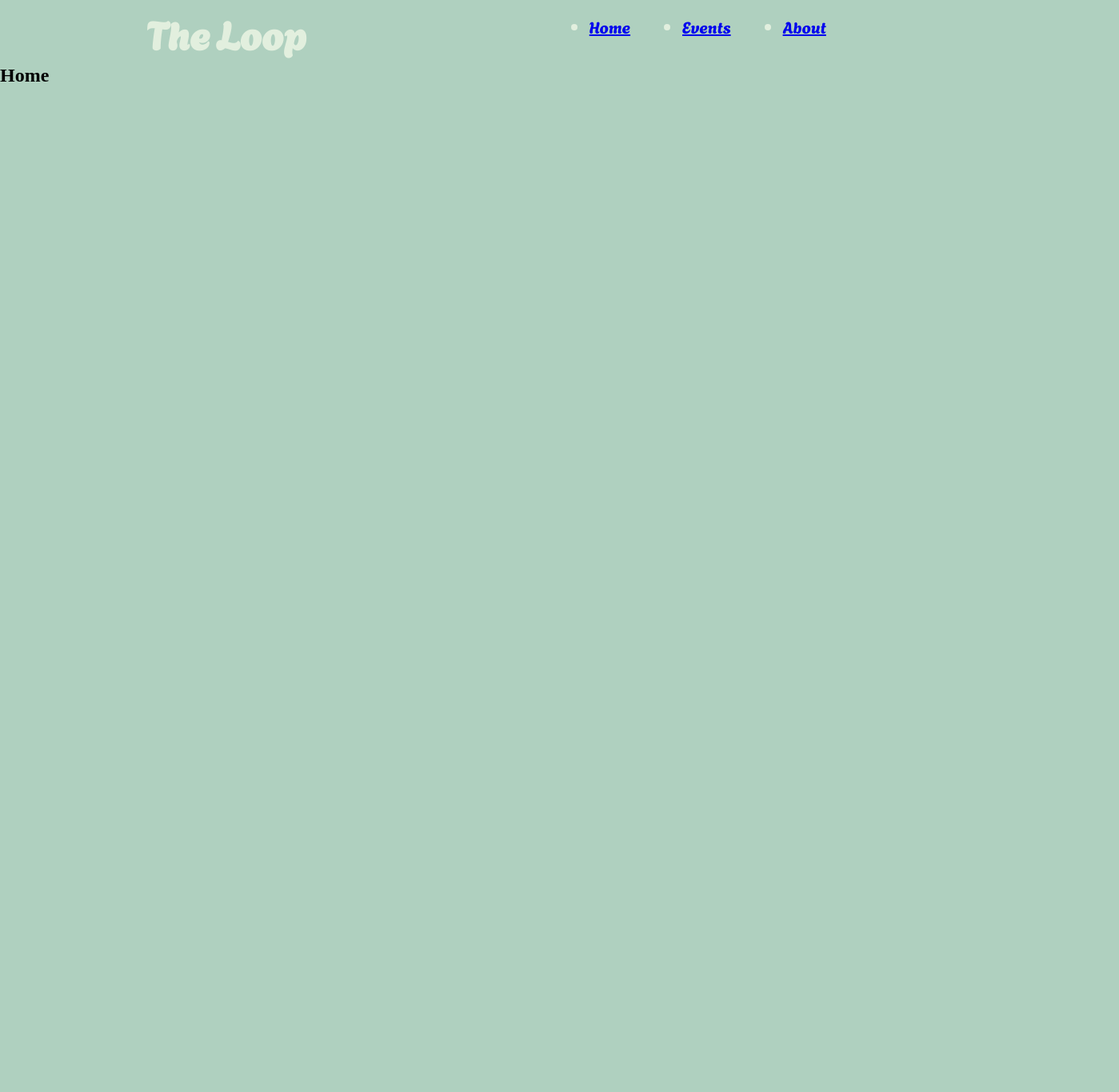
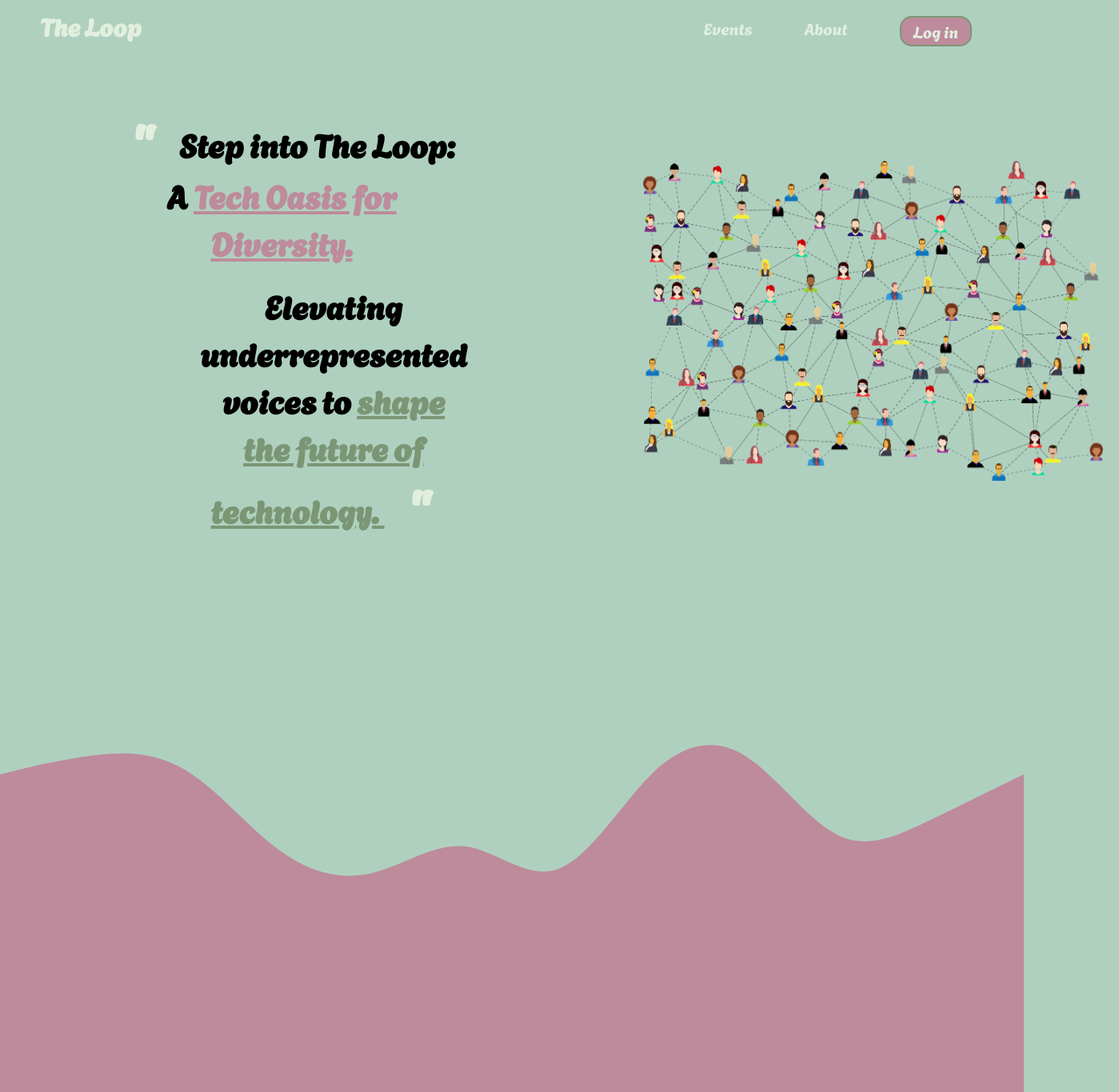
Before and after one commit to JonathanAlbertCross/The-Loop_Final-Project, a React (Vite) app in the folder client/: page / in a window 1280 px wide. Shown: the top 1365 px of the page at 80% size, 1399 px wide, since content can reach past the window. Before the commit the page ends 800 px from the top, so only its background shows below. Built offline with nearby package versions, Linux system fonts and the light colour scheme.

Commit message:
modified styling

```diff
--- a/client/src/App.css
+++ b/client/src/App.css
@@ -1,32 +1,86 @@
 * {
-  background-color: #afd0bf;
   margin: 0 auto;
   padding: 0;
 }
 
 @font-face {
   font-family: logo-font;
-  src: url(../public/fonts/Agbalumo-Regular.ttf) format("truetype");
+  src: url(/fonts/Agbalumo-Regular.ttf) format("truetype");
 }
 header {
   font-family: "logo-font";
   color: #e2efde;
   display: flex;
   justify-content: space-between;
-  padding: 5px;
   font-size: 3rem;
 }
 
 header > h1 {
-  font-size: 3rem;
+  font-size: 1.895rem;
+  margin-top: 10px;
+  margin-left: 50px;
+}
+
+.underline {
+  text-decoration: none;
+  display: inline-block;
+  border-bottom: 2px solid transparent;
+  border-image: url("../public/imgs/rrrepeat.svg") 1 repeat;
+  padding-bottom: 5px;
+}
+
+h1 > a {
+  text-decoration: none;
+  color: #e2efde;
 }
 
 header > nav > ul {
+  margin-top: 20px;
   font-size: 1.25rem;
   display: flex;
 }
 
 header > nav > ul > li {
+  color: #e2efde;
   margin-right: 65px;
-  margin-top: 13px;
+  list-style: none;
 }
+
+header > nav > ul > li > a {
+  text-decoration: none;
+  color: #e2efde;
+  display: inline-block;
+  transition: transform 0.3s ease-in-out, font-size 0.3s ease-in-out;
+}
+header > nav > ul > li > a:hover {
+  transform: scale(1.3);
+  color: #7b9674;
+}
+header > nav > ul > li > a:active {
+  transform: scale(1.2);
+  color: #1e4912;
+}
+
+button {
+  color: #e2efde;
+  padding: 2px 15px;
+  border: none;
+  font-family: logo-font;
+  font-size: 1.25rem;
+  background-color: #bd8b9c;
+  border-radius: 15px;
+  border: #7b9674 2px solid;
+  transition: transform 0.3s ease-in-out;
+}
+
+button:hover {
+  transform: scale(1.1);
+  border: #647b5e 2px solid;
+}
+
+button:active {
+  transform: scale(1.1);
+  background-color: #a06f7f;
+  color: #e2efde;
+  border: 2px solid;
+}
--- a/client/src/App.jsx
+++ b/client/src/App.jsx
@@ -11,17 +11,21 @@
   return (
     <BrowserRouter>
       <header>
-        <h1>The Loop</h1>
+        <h1>
+          <Link to="/">
+            <span className="underline">The Loop</span>
+          </Link>
+        </h1>
         <nav>
           <ul>
-            <li>
-              <Link to="/">Home</Link>
-            </li>
             <li>
               <Link to="/Events">Events</Link>
             </li>
             <li>
               <Link to="/About">About</Link>
+            </li>
+            <li>
+              <button>Log in</button>
             </li>
           </ul>
         </nav>
--- a/client/src/pages/home.jsx
+++ b/client/src/pages/home.jsx
@@ -1,7 +1,46 @@
+import "./home.css";
 export default function Home() {
   return (
     <div>
-      <h2>Home</h2>
+      <div className="home-section-1">
+        <div className="h2-section">
+          <h2 className="h2-1">
+            <span className="quotes">"</span>Step into The Loop: A{" "}
+            <span className="red-text">Tech Oasis for Diversity.</span>
+          </h2>
+          <h2 className="h2-2">
+            Elevating underrepresented voices to{" "}
+            <span className="green-text">shape the future of technology. </span>
+            <span className="quotes">"</span>
+          </h2>
+        </div>
+        <img
+          src="../public/imgs/social-media.png"
+          alt="Diverse Social Media Circle"
+        />
+      </div>
+      <div className="home-section-2">
+        <svg xmlns="http://www.w3.org/2000/svg" viewBox="0 0 1440 320">
+          <path
+            fill="#bd8b9c"
+            fill-opacity="1"
+            d="M0,64L21.8,58.7C43.6,53,87,43,131,37.3C174.5,32,218,32,262,58.7C305.5,85,349,139,393,170.7C436.4,203,480,213,524,202.7C567.3,192,611,160,655,165.3C698.2,171,742,213,785,197.3C829.1,181,873,107,916,64C960,21,1004,11,1047,37.3C1090.9,64,1135,128,1178,149.3C1221.8,171,1265,149,1309,128C1352.7,107,1396,85,1418,74.7L1440,64L1440,320L1418.2,320C1396.4,320,1353,320,1309,320C1265.5,320,1222,320,1178,320C1134.5,320,1091,320,1047,320C1003.6,320,960,320,916,320C872.7,320,829,320,785,320C741.8,320,698,320,655,320C610.9,320,567,320,524,320C480,320,436,320,393,320C349.1,320,305,320,262,320C218.2,320,175,320,131,320C87.3,320,44,320,22,320L0,320Z"
+          ></path>
+        </svg>
+      </div>
+      <div className="home-section-3">
+        <svg
+          className="svg1"
+          xmlns="http://www.w3.org/2000/svg"
+          viewBox="0 0 1440 320"
+        >
+          <path
+            fill="#e2efde"
+            fill-opacity="1"
+            d="M0,128L14.1,117.3C28.2,107,56,85,85,85.3C112.9,85,141,107,169,96C197.6,85,226,43,254,42.7C282.4,43,311,85,339,106.7C367.1,128,395,128,424,144C451.8,160,480,192,508,197.3C536.5,203,565,181,593,160C621.2,139,649,117,678,128C705.9,139,734,181,762,170.7C790.6,160,819,96,847,90.7C875.3,85,904,139,932,138.7C960,139,988,85,1016,58.7C1044.7,32,1073,32,1101,58.7C1129.4,85,1158,139,1186,176C1214.1,213,1242,235,1271,213.3C1298.8,192,1327,128,1355,122.7C1383.5,117,1412,171,1426,197.3L1440,224L1440,320L1425.9,320C1411.8,320,1384,320,1355,320C1327.1,320,1299,320,1271,320C1242.4,320,1214,320,1186,320C1157.6,320,1129,320,1101,320C1072.9,320,1045,320,1016,320C988.2,320,960,320,932,320C903.5,320,875,320,847,320C818.8,320,791,320,762,320C734.1,320,706,320,678,320C649.4,320,621,320,593,320C564.7,320,536,320,508,320C480,320,452,320,424,320C395.3,320,367,320,339,320C310.6,320,282,320,254,320C225.9,320,198,320,169,320C141.2,320,113,320,85,320C56.5,320,28,320,14,320L0,320Z"
+          ></path>
+        </svg>
+      </div>
     </div>
   );
 }
```
